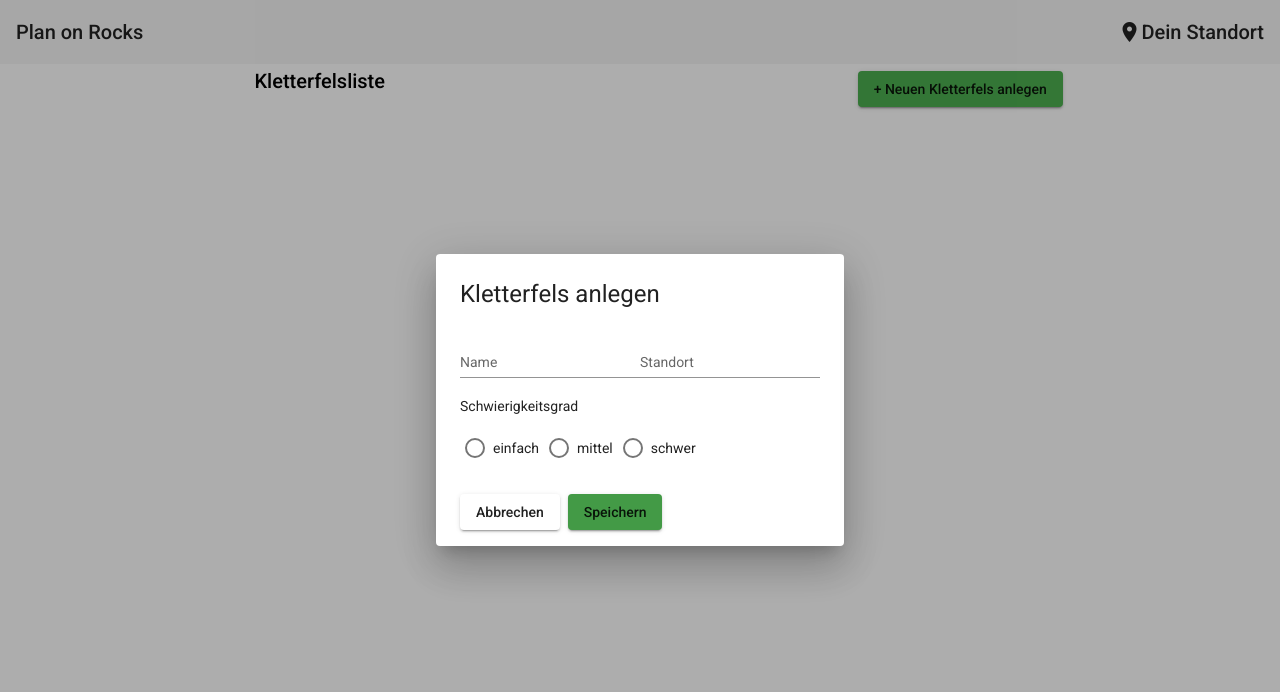
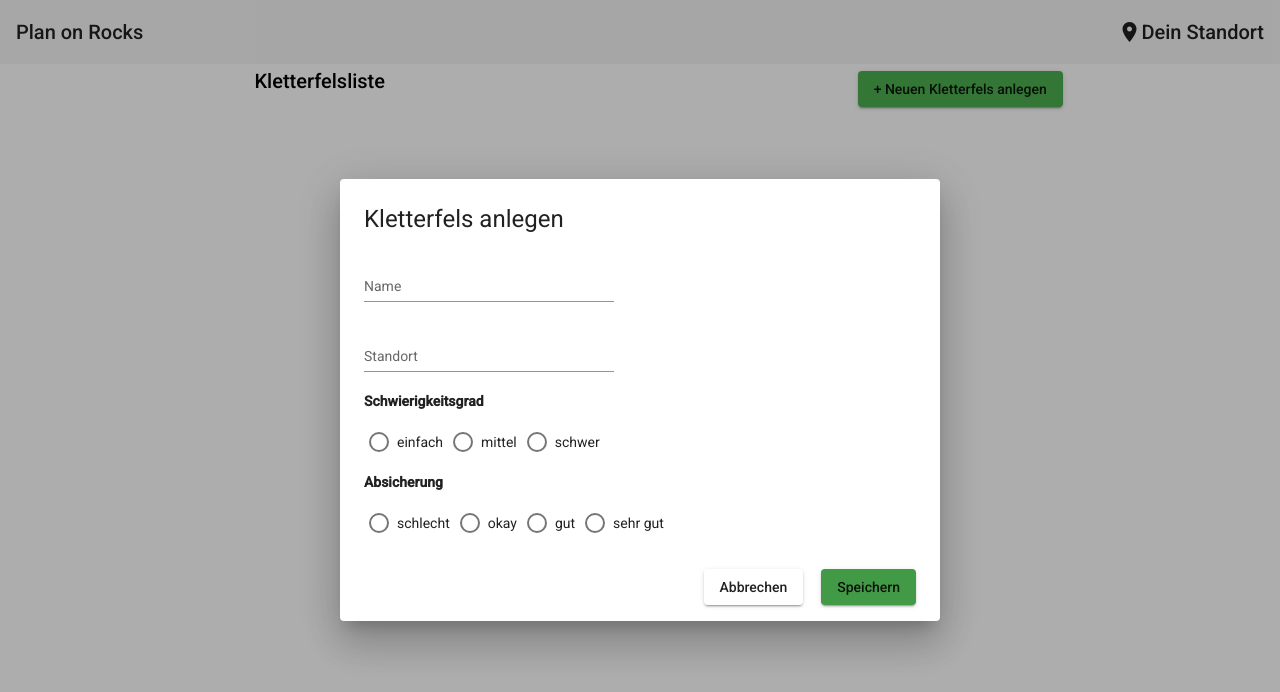
Before and after one commit to eicul04/PlanOnRocks-frontend, an Angular app: page /mainpage in a window 1280 px wide. Both pictures are taken after a click on the button "+ Neuen Kletterfels anlegen". Shown: the top 692 px of the page. Built offline with nearby package versions, Linux system fonts and the light colour scheme.

Commit message:
add bolting radio buttons

```diff
--- a/src/app/shared/add-climbing-rock-dialog/add-climbing-rock-dialog.component.css
+++ b/src/app/shared/add-climbing-rock-dialog/add-climbing-rock-dialog.component.css
@@ -1,10 +1,23 @@
-.difficulty-radio-group {
+.radio-group {
   display: flex;
   flex-direction: row;
   margin: 15px 0;
   align-items: flex-start;
 }
 
-.difficulty-radio-button {
+.radio-button {
   margin: 5px;
 }
+
+.action-bar {
+  display: flex;
+  flex-direction: row;
+  justify-content: flex-end;
+  gap: 10px;
+}
+
+.form-field {
+  display: flex;
+  flex-direction: column;
+  width: 250px;
+}
--- a/src/app/shared/add-climbing-rock-dialog/add-climbing-rock-dialog.component.html
+++ b/src/app/shared/add-climbing-rock-dialog/add-climbing-rock-dialog.component.html
@@ -1,5 +1,6 @@
 <h1 mat-dialog-title>Kletterfels anlegen</h1>
 <div mat-dialog-content>
+  <div class="form-field">
     <mat-form-field appearance="standard">
       <mat-label>Name</mat-label>
       <input matInput [(ngModel)]="data.name">
@@ -8,16 +9,26 @@
       <mat-label>Standort</mat-label>
       <input matInput [(ngModel)]="data.location">
     </mat-form-field>
+  </div>
   <div>
-    <label id="difficulty-label">Schwierigkeitsgrad</label>
-    <mat-radio-group aria-labelledby="difficulty-label" class="difficulty-radio-group">
-      <mat-radio-button class="difficulty-radio-button" value="easy">einfach</mat-radio-button>
-      <mat-radio-button class="difficulty-radio-button" value="medium">mittel</mat-radio-button>
-      <mat-radio-button class="difficulty-radio-button" value="hard">schwer</mat-radio-button>
+    <label id="difficulty-label"><b>Schwierigkeitsgrad</b></label>
+    <mat-radio-group aria-labelledby="difficulty-label" class="radio-group">
+      <mat-radio-button class="radio-button" value="easy">einfach</mat-radio-button>
+      <mat-radio-button class="radio-button" value="medium">mittel</mat-radio-button>
+      <mat-radio-button class="radio-button" value="hard">schwer</mat-radio-button>
+    </mat-radio-group>
+  </div>
+  <div>
+    <label id="bolting-label"><b>Absicherung</b></label>
+    <mat-radio-group aria-labelledby="bolting-label" class="radio-group">
+      <mat-radio-button class="radio-button" value="bad">schlecht</mat-radio-button>
+      <mat-radio-button class="radio-button" value="okay">okay</mat-radio-button>
+      <mat-radio-button class="radio-button" value="good">gut</mat-radio-button>
+      <mat-radio-button class="radio-button" value="very-good">sehr gut</mat-radio-button>
     </mat-radio-group>
   </div>
 </div>
-<div mat-dialog-actions>
+<div mat-dialog-actions class="action-bar">
   <button mat-raised-button (click)="onCancel()">Abbrechen</button>
   <button mat-raised-button color="primary" [mat-dialog-close]="data.name" cdkFocusInitial>Speichern</button>
 </div>
--- a/src/app/views/mainpage/mainpage.component.ts
+++ b/src/app/views/mainpage/mainpage.component.ts
@@ -25,7 +25,7 @@ export class MainpageComponent implements OnInit {
 
   openDialog() {
     const dialogRef = this.dialog.open(AddClimbingRockDialogComponent, {
-      // width: '250px',
+      width: '600px',
       data: {name: this.name, location: this.location, bolting: this.bolting, difficulty: this.difficulty},
     });
 
```
Lines whose indentation alone changed are shown as unchanged.
